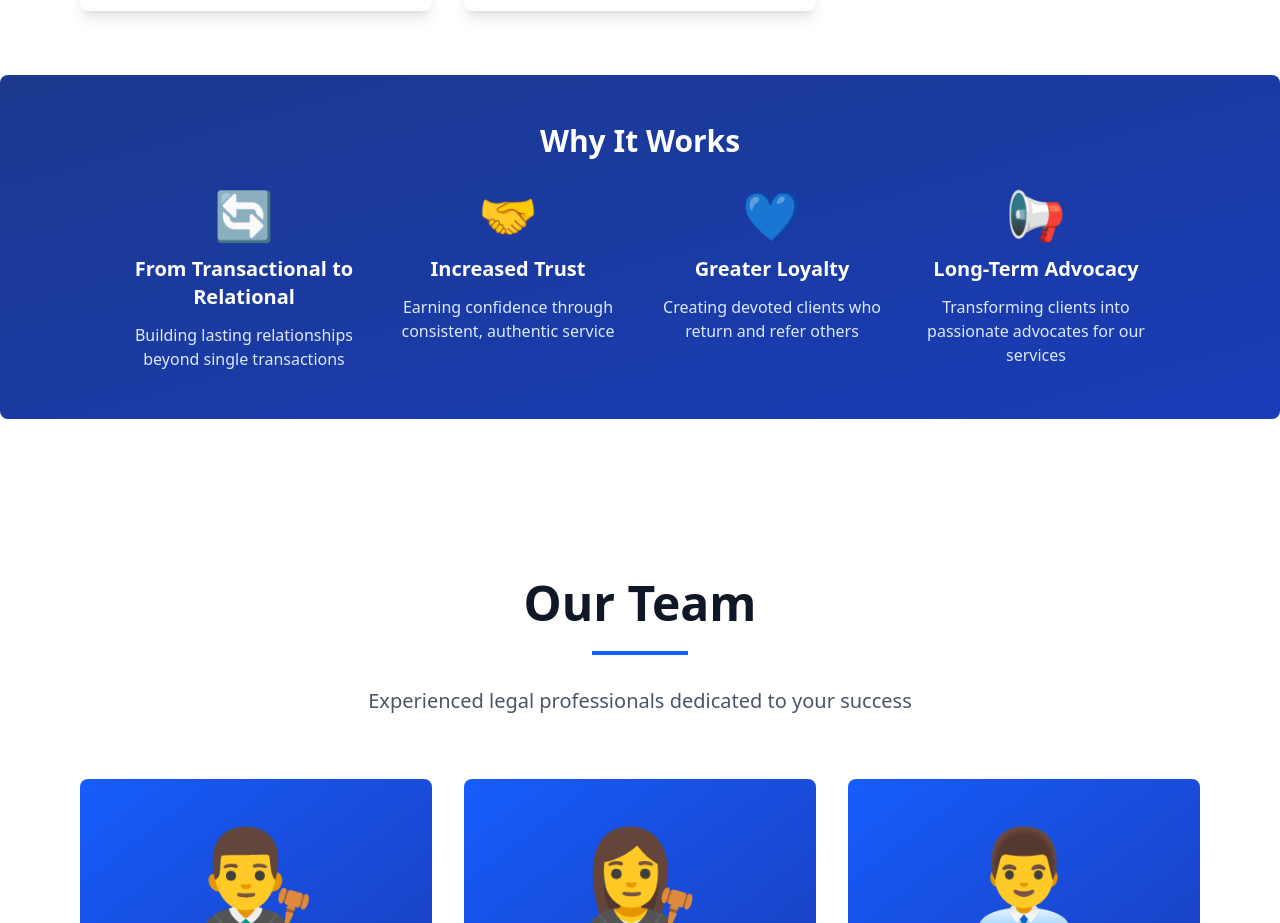
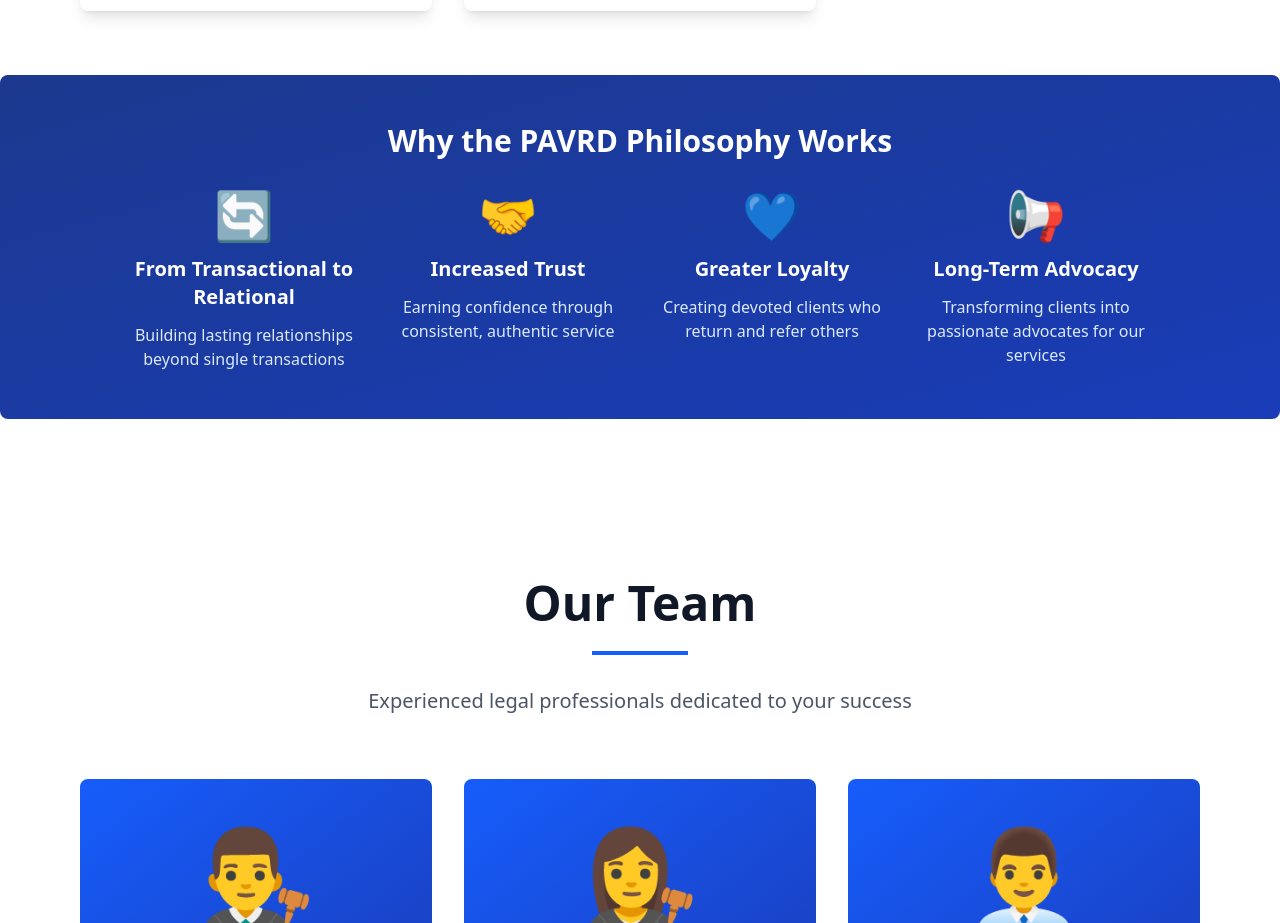
Before and after one commit to ShubhSingh/tbd-law-firm, a Next.js app: page / in a window 1280 px wide. Shown: the part 4860-5783 px from the top of the page. Built offline with nearby package versions, Linux system fonts and the light colour scheme; no server answers.

Commit message:
change why it

```diff
--- a/app/page.tsx
+++ b/app/page.tsx
@@ -363,9 +363,9 @@
             </div>
           </div>
         </div>
-          {/* Why It Works */}
+          {/* Why the PAVRD Philosophy Works */}
           <div className="mt-16 bg-gradient-to-br from-blue-900 to-blue-800 rounded-lg p-8 md:p-12 text-white">
-            <h3 className="text-3xl font-bold mb-8 text-center">Why It Works</h3>
+            <h3 className="text-3xl font-bold mb-8 text-center">Why the PAVRD Philosophy Works</h3>
             <div className="grid md:grid-cols-2 lg:grid-cols-4 gap-8 max-w-5xl mx-auto">
               <div className="text-center">
                 <div className="text-5xl mb-4">🔄</div>
```
